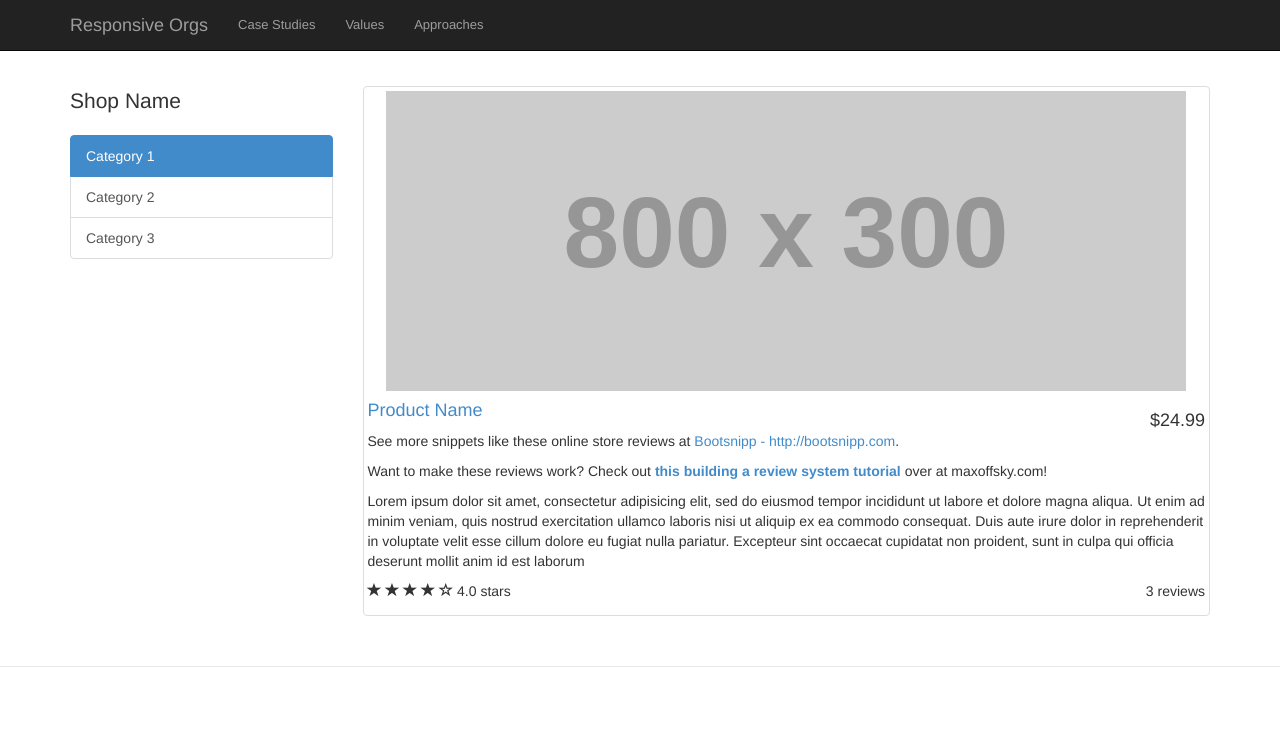
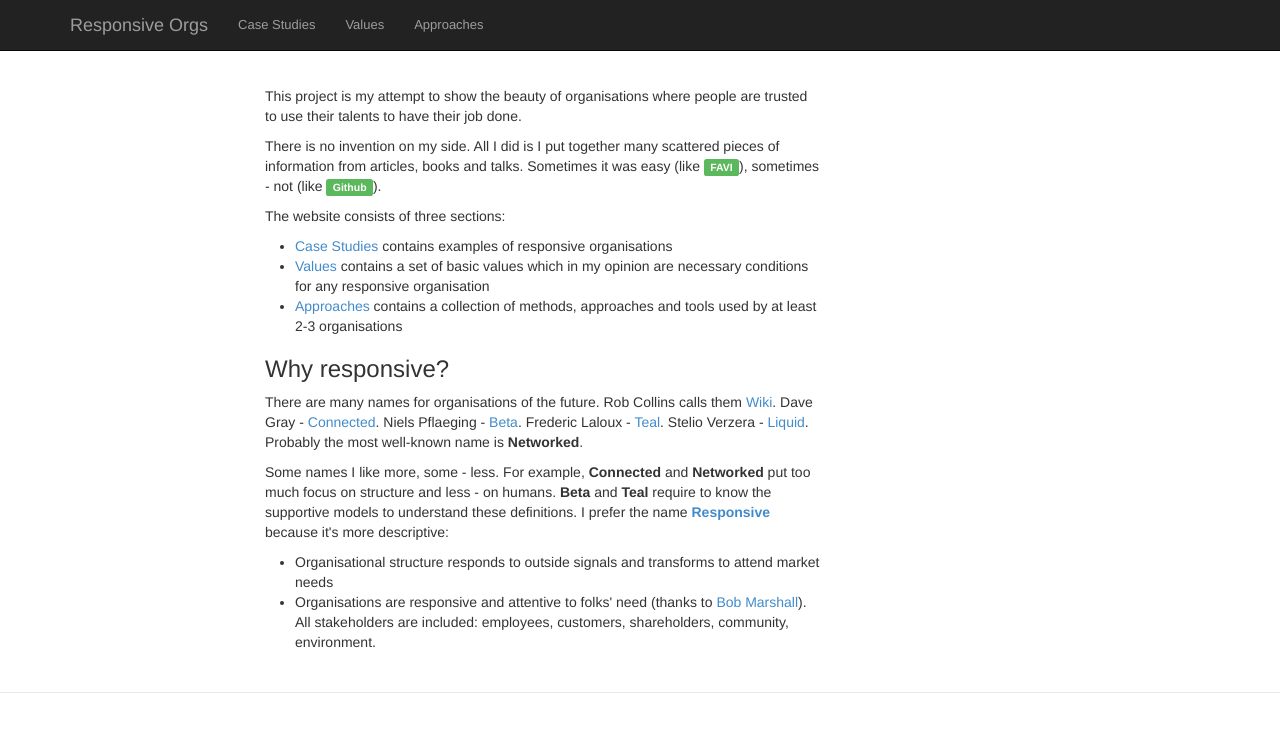
Before and after one commit to sery0ga/responsiveorgs, a Jekyll site: the page built from index.html, in a window 1280 px wide. Shown: the top 732 px of the page. Built offline with Jekyll 4.4.1, drawn with Linux system fonts in a browser that asks for light colours.

Commit message:
- Github study updated - Index page added

```diff
--- a/_config.yml
+++ b/_config.yml
@@ -6,7 +6,7 @@ description: > # this means to ignore newlines until "baseurl:"
   line in _config.yml. It will appear in your document head meta (for
   Google search results) and in your feed.xml site description.
 baseurl: "" # the subpath of your site, e.g. /blog/
-url: "http://yourdomain.com" # the base hostname & protocol for your site
+url: "http://responsiveorgs.com" # the base hostname & protocol for your site
 twitter_username: skotlov
 github_username:  sery0ga
 
--- a/index.html
+++ b/index.html
@@ -1,54 +1,50 @@
 ---
 layout: default
-title:  "About"
+title:  "Responsive Orgs"
 ---
 
-<!-- Page Content -->
-<div class="container">
+<div class="container" >
+  <div class="row">
+    <div class="col-md-offset-2 col-md-6">
+        <p>This project is my attempt to show the beauty of organisations where
+        people are trusted to use their talents to have their job done. </p>
+        <p>There is no invention on my side. All I did is I put together
+        many scattered pieces of information from articles, books and talks. Sometimes
+        it was easy (like <a href="/casestudy/favi.html" class="label label-success">FAVI</a>),
+        sometimes - not (like <a href="/casestudy/github.html" class="label label-success">Github</a>).
+        <p>The website consists of three sections:</p>
+        <ul>
+            <li><a href="/casestudy/">Case Studies</a> contains examples of
+            responsive organisations</li>
+            <li><a href="/values.html">Values</a> contains a set of basic values
+            which in my opinion are necessary conditions for any responsive organisation</li>
+            <li><a href="/approaches.html">Approaches</a> contains a collection
+            of methods, approaches and tools used by at least 2-3 organisations</li>
+        </ul>
+        <h3 id="responsive">Why responsive?</h3>
+        <p>There are many names for organisations of the future. Rob Collins calls
+        them <a href="http://www.amazon.com/Wiki-Management-Revolutionary-Changing-Collaborative/dp/0814433081"
+        target="_blank">Wiki</a>. Dave Gray - <a href="http://www.amazon.com/The-Connected-Company-Dave-Gray/dp/144931905X"
+        target="_blank">Connected</a>. Niels Pflaeging - <a href="http://www.betacodex.org/"
+        target="_blank">Beta</a>. Frederic Laloux - <a href="http://www.reinventingorganizations.com/"
+        target="_blank">Teal</a>. Stelio Verzera - <a href="http://liquido.cocoonprojects.com/"
+        target="_blank">Liquid</a>. Probably the most well-known name is <b>Networked</b>.
+        </p>
+        <p>Some names I like more, some - less. For example, <b>Connected</b> and
+        <b>Networked</b> put too much focus on structure and less - on humans.
+        <b>Beta</b> and <b>Teal</b> require to know the supportive models
+        to understand these definitions. I prefer the name <a href="http://theresponsiveorg.com"
+        target="_blank"><b>Responsive</b></a> because it's more descriptive:</p>
+        <ul>
+            <li>Organisational structure responds to outside signals and transforms
+            to attend market needs</li>
+            <li>Organisations are responsive and attentive to folks' need (thanks to
+            <a href="https://flowchainsensei.wordpress.com/2013/10/12/the-antimatter-principle/"
+            target="_blank">Bob Marshall</a>). All stakeholders are included: employees,
+            customers, shareholders, community, environment.</li>
+        </ul>
+    </div>
+  </div>
+</div>
 
-    <div class="row">
-
-        <div class="col-md-3">
-            <p class="lead">Shop Name</p>
-            <div class="list-group">
-                <a href="#" class="list-group-item active">Category 1</a>
-                <a href="#" class="list-group-item">Category 2</a>
-                <a href="#" class="list-group-item">Category 3</a>
-            </div>
-        </div>
-
-        <div class="col-md-9">
-
-            <div class="thumbnail">
-                <img class="img-responsive" src="http://placehold.it/800x300" alt="">
-                <div class="caption-full">
-                    <h4 class="pull-right">$24.99</h4>
-                    <h4><a href="#">Product Name</a>
-                    </h4>
-                    <p>See more snippets like these online store reviews at <a target="_blank" href="http://bootsnipp.com">Bootsnipp - http://bootsnipp.com</a>.</p>
-                    <p>Want to make these reviews work? Check out
-                        <strong><a href="http://maxoffsky.com/code-blog/laravel-shop-tutorial-1-building-a-review-system/">this building a review system tutorial</a>
-                        </strong>over at maxoffsky.com!</p>
-                    <p>Lorem ipsum dolor sit amet, consectetur adipisicing elit, sed do eiusmod tempor incididunt ut labore et dolore magna aliqua. Ut enim ad minim veniam, quis nostrud exercitation ullamco laboris nisi ut aliquip ex ea commodo consequat. Duis aute irure dolor in reprehenderit in voluptate velit esse cillum dolore eu fugiat nulla pariatur. Excepteur sint occaecat cupidatat non proident, sunt in culpa qui officia deserunt mollit anim id est laborum</p>
-                </div>
-                <div class="ratings">
-                    <p class="pull-right">3 reviews</p>
-                    <p>
-                        <span class="glyphicon glyphicon-star"></span>
-                        <span class="glyphicon glyphicon-star"></span>
-                        <span class="glyphicon glyphicon-star"></span>
-                        <span class="glyphicon glyphicon-star"></span>
-                        <span class="glyphicon glyphicon-star-empty"></span>
-                        4.0 stars
-                    </p>
-                </div>
-            </div>
-
-            </div>
-
-        </div>
-
-    </div>
-
-</div>
 <!-- /.container -->
```
Also changed, not shown: casestudy/github.html (+16 -8 lines), feed.xml (deleted, +0 -30 lines), values.md (+0 -4 lines).
